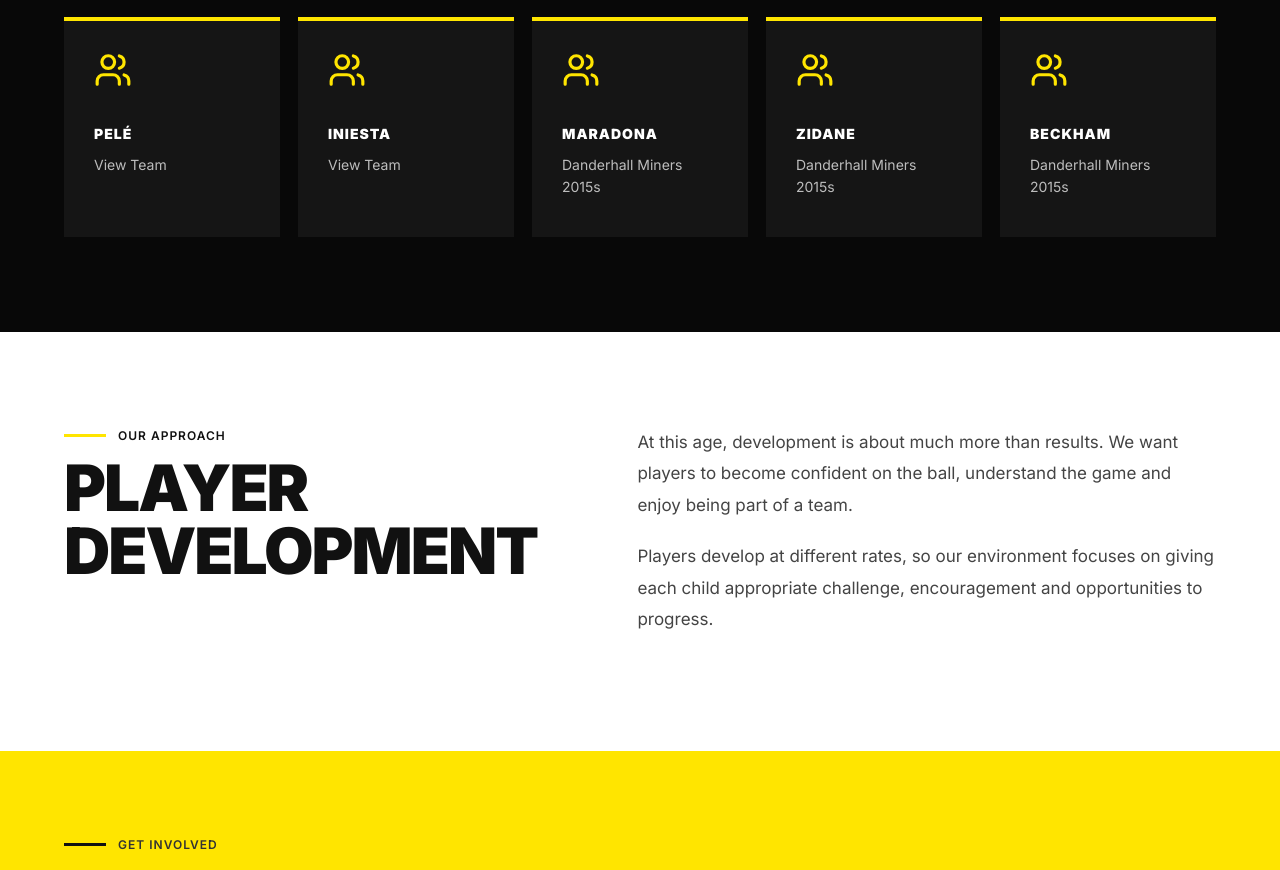
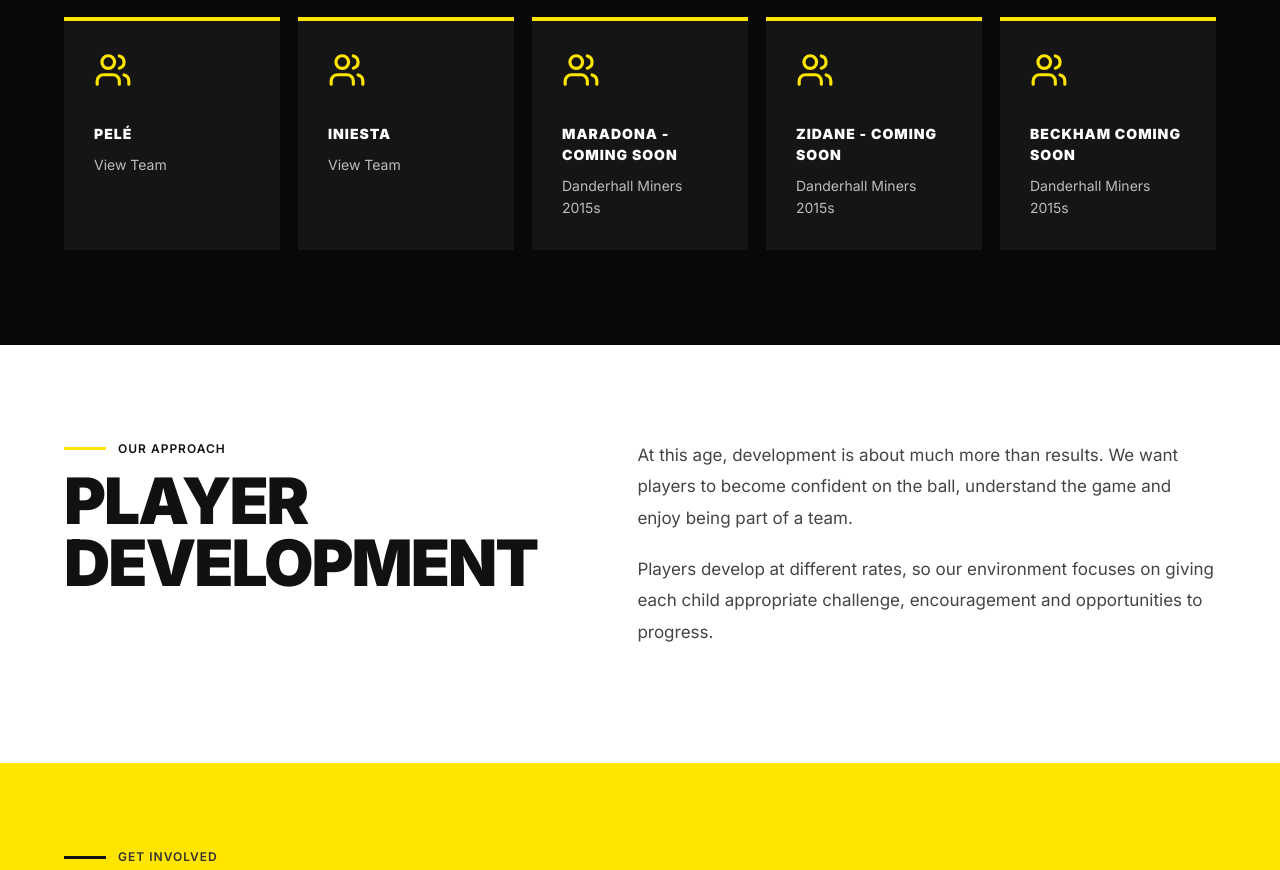
Before and after one commit to Gavindotcom/Danderhall-Miners-Football-Club, a Next.js app: page /teams/2015s in a window 1280 px wide. Shown: the part 1380-2250 px from the top of the page. Built offline with nearby package versions, Linux system fonts and the light colour scheme.

Commit message:
Update page.js

```diff
--- a/app/teams/2015s/page.js
+++ b/app/teams/2015s/page.js
@@ -150,19 +150,19 @@ export default function Team2015sPage() {
 
   <YouthInfoCard
     icon={<Users />}
-    title="MARADONA"
+    title="MARADONA - COMING SOON"
     text="Danderhall Miners 2015s"
   />
 
   <YouthInfoCard
     icon={<Users />}
-    title="ZIDANE"
+    title="ZIDANE - COMING SOON"
     text="Danderhall Miners 2015s"
   />
 
   <YouthInfoCard
     icon={<Users />}
-    title="BECKHAM"
+    title="BECKHAM COMING SOON"
     text="Danderhall Miners 2015s"
   />
 
```
